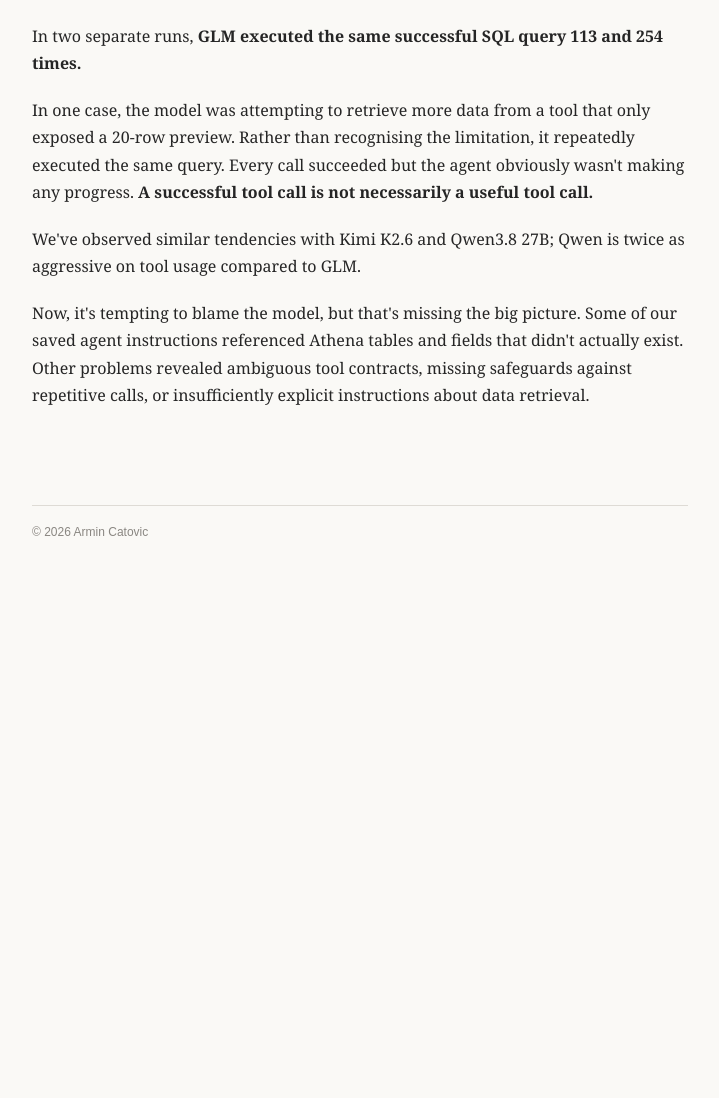
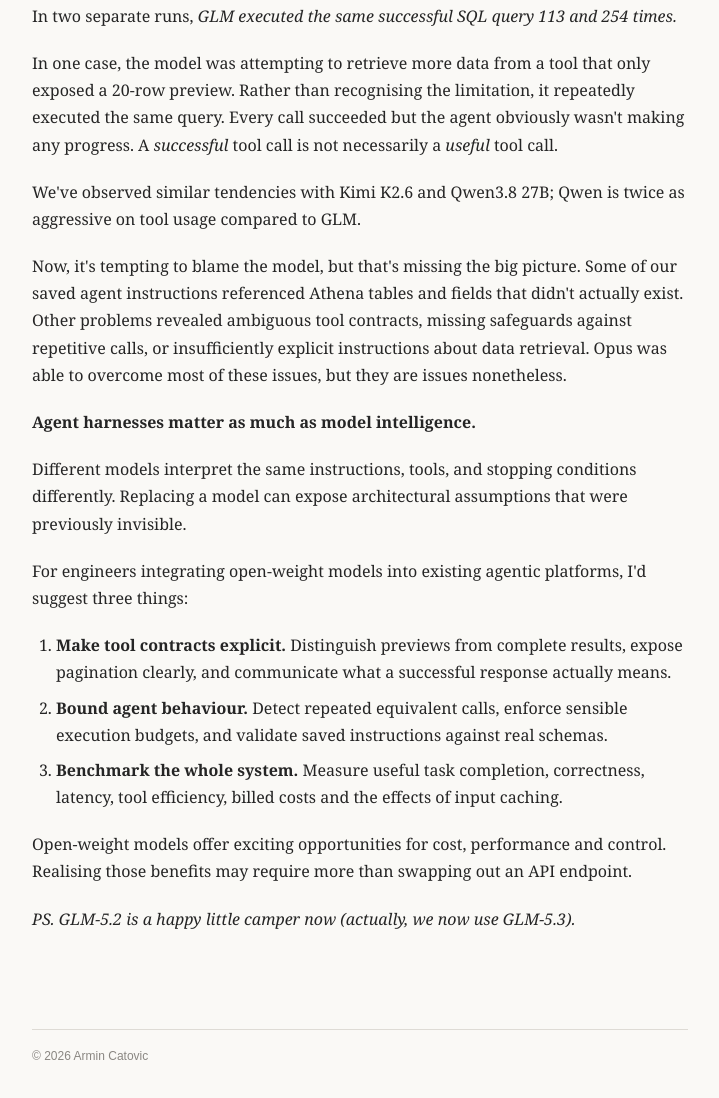
Before and after one commit to acatovic/armincat.com, a website: page articles/fast-models-slow-agents.html in a window 1280 px wide. Shown: the part 884-1982 px from the top of the page, without its empty margins (280-999 px from the left). Before the commit the page ends 1490 px from the top, so only its background shows below. Drawn offline with Linux system fonts and the light colour scheme.

Commit message:
fast models slow agents completed, index updated

```diff
--- a/articles/fast-models-slow-agents.html
+++ b/articles/fast-models-slow-agents.html
@@ -22,16 +22,25 @@
                     <p class="subtitle">What our GLM vs Opus experiment taught us about agent harnesses.</p>
                 </header>
                 <div class="prose">
-                    <p>At Funnel, we've been experimenting with different language models powering <em>Reef</em>, our internal data agent platform.</p>
-                    <p>Reef operates across three layers of company knowledge - a company <em>world model</em> represented as a graph, structured operational data containing carefully modelled financial, SaaS and CRM metrics, and unstructured customer conversations from which we extract structured <em>claims</em>.</p>
-                    <p>It's a fairly sophisticated environment for an agent to navigate.</p>
+                    <p>At <a href="https://funnel.io/">Funnel</a>, we've been experimenting with different language models powering <em>Reef</em>, our internal data agent platform.</p>
+                    <p>Reef operates across three layers of company knowledge - a <em>company world model</em> represented as a graph, structured operational data containing carefully modelled financial, SaaS and CRM metrics, and unstructured customer conversations from which we extract structured <em>claims</em>. It's a fairly sophisticated environment for an agent to navigate.</p>
                     <p>Recently, we ran a randomised A/B test comparing GLM-5.2, an open-weight model, against Claude Opus 4.8. Each new user task was randomly assigned a model, which remained the same throughout subsequent interactions, including deeper investigations and the creation of interactive dashboards we call <em>explorations</em>.</p>
                     <p>The initial results looked promising - across our observation window, GLM averaged 7.8 seconds per model call, compared to 18.1 seconds for Opus - more than twice as fast.</p>
                     <p>But when we looked at end-to-end task execution, a different picture emerged. GLM made 66% more tool calls, averaging 19 compared to Opus's 11. Despite faster individual responses, GLM took 14% longer to complete those tasks on average.</p>
-                    <p>In two separate runs, <strong>GLM executed the same successful SQL query 113 and 254 times.</strong></p>
-                    <p>In one case, the model was attempting to retrieve more data from a tool that only exposed a 20-row preview. Rather than recognising the limitation, it repeatedly executed the same query. Every call succeeded but the agent obviously wasn't making any progress. <strong>A successful tool call is not necessarily a useful tool call.</strong></p>
+                    <p>In two separate runs, <em>GLM executed the same successful SQL query 113 and 254 times.</em></p>
+                    <p>In one case, the model was attempting to retrieve more data from a tool that only exposed a 20-row preview. Rather than recognising the limitation, it repeatedly executed the same query. Every call succeeded but the agent obviously wasn't making any progress. A <em>successful</em> tool call is not necessarily a <em>useful</em> tool call.</p>
                     <p>We've observed similar tendencies with Kimi K2.6 and Qwen3.8 27B; Qwen is twice as aggressive on tool usage compared to GLM.</p>
-                    <p>Now, it's tempting to blame the model, but that's missing the big picture. Some of our saved agent instructions referenced Athena tables and fields that didn't actually exist. Other problems revealed ambiguous tool contracts, missing safeguards against repetitive calls, or insufficiently explicit instructions about data retrieval.</p>
+                    <p>Now, it's tempting to blame the model, but that's missing the big picture. Some of our saved agent instructions referenced Athena tables and fields that didn't actually exist. Other problems revealed ambiguous tool contracts, missing safeguards against repetitive calls, or insufficiently explicit instructions about data retrieval. Opus was able to overcome most of these issues, but they are issues nonetheless.</p>
+                    <p><strong>Agent harnesses matter as much as model intelligence.</strong></p>
+                    <p>Different models interpret the same instructions, tools, and stopping conditions differently. Replacing a model can expose architectural assumptions that were previously invisible.</p>
+                    <p>For engineers integrating open-weight models into existing agentic platforms, I'd suggest three things:</p>
+                    <ol>
+                        <li><strong>Make tool contracts explicit.</strong> Distinguish previews from complete results, expose pagination clearly, and communicate what a successful response actually means.</li>
+                        <li><strong>Bound agent behaviour.</strong> Detect repeated equivalent calls, enforce sensible execution budgets, and validate saved instructions against real schemas.</li>
+                        <li><strong>Benchmark the whole system.</strong> Measure useful task completion, correctness, latency, tool efficiency, billed costs and the effects of input caching.</li>
+                    </ol>
+                    <p>Open-weight models offer exciting opportunities for cost, performance and control. Realising those benefits may require more than swapping out an API endpoint.</p>
+                    <p><em>PS. GLM-5.2 is a happy little camper now (actually, we now use GLM-5.3).</em></p>
                 </div>
             </article>
         </main>
```
Also changed, not shown: index.html (+7 -0 lines).
